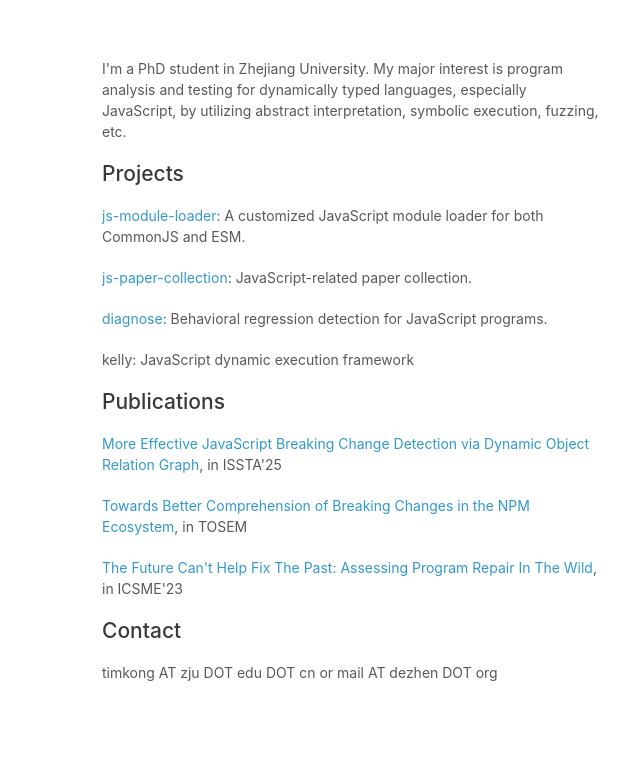
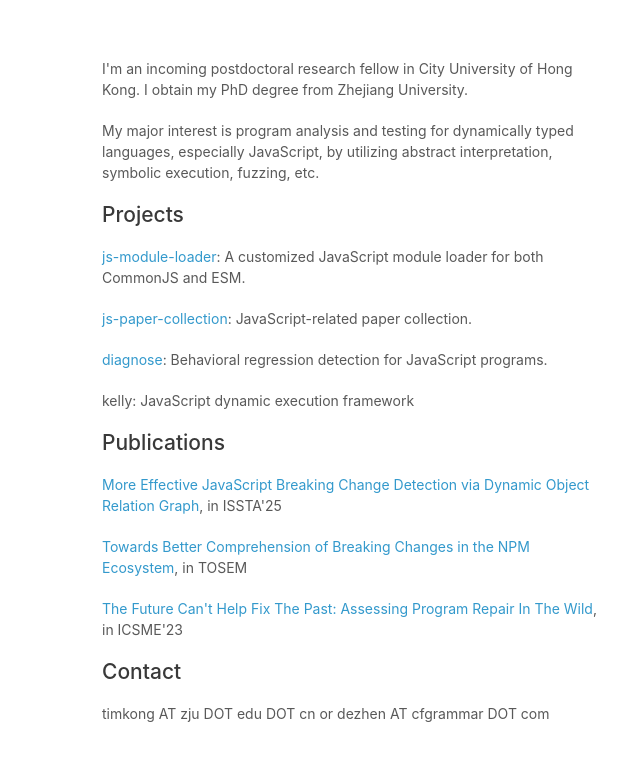
Before and after one commit to cstimkong/cstimkong.github.io, a plain HTML site: page index.html in a window 1280 px wide. Shown: the full height of the page, 468-1096 px from the left. Drawn offline with Linux system fonts and the light colour scheme.

Commit message:
Update homepage

```diff
--- a/index.html
+++ b/index.html
@@ -23,7 +23,9 @@
       <section>
 
 
-        <p>I'm a PhD student in Zhejiang University. My major interest is program analysis and testing for dynamically typed languages, especially JavaScript, by utilizing abstract interpretation, symbolic execution, fuzzing, etc.</p>
+        <p>I'm an incoming postdoctoral research fellow in City University of Hong Kong. I obtain my PhD degree from Zhejiang University.</p>
+
+        <p>My major interest is program analysis and testing for dynamically typed languages, especially JavaScript, by utilizing abstract interpretation, symbolic execution, fuzzing, etc.</p>
 
 
         <h2>Projects</h2>
@@ -47,7 +49,7 @@
 
         <h2>Contact</h2>
 
-        <p>timkong AT zju DOT edu DOT cn or mail AT dezhen DOT org</p>
+        <p>timkong AT zju DOT edu DOT cn or dezhen AT cfgrammar DOT com</p>
 
       </section>
       <footer>
```
